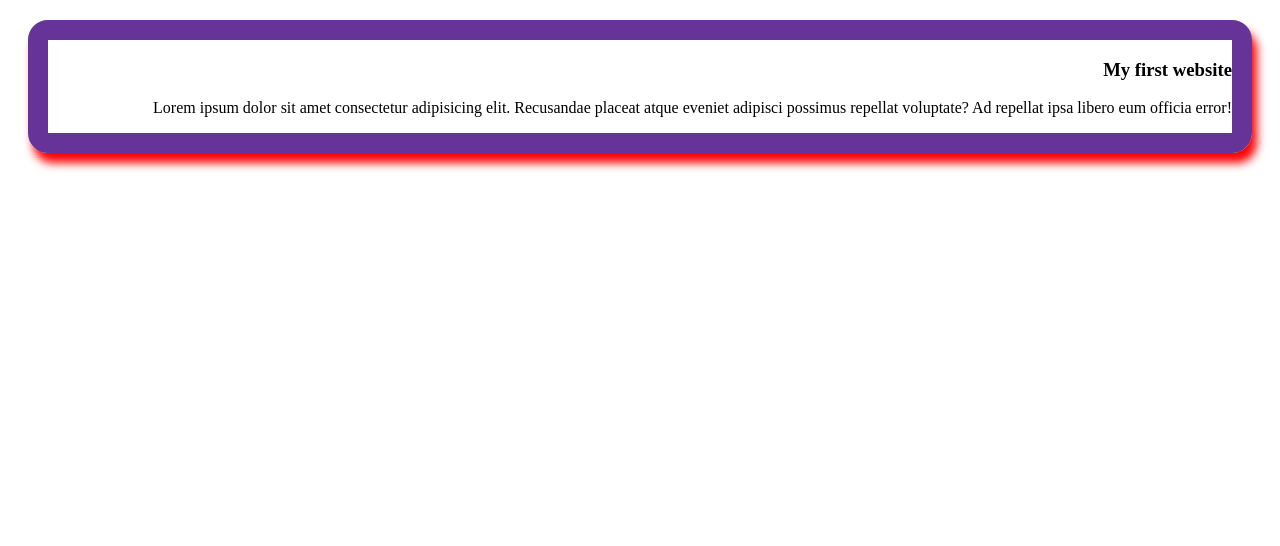
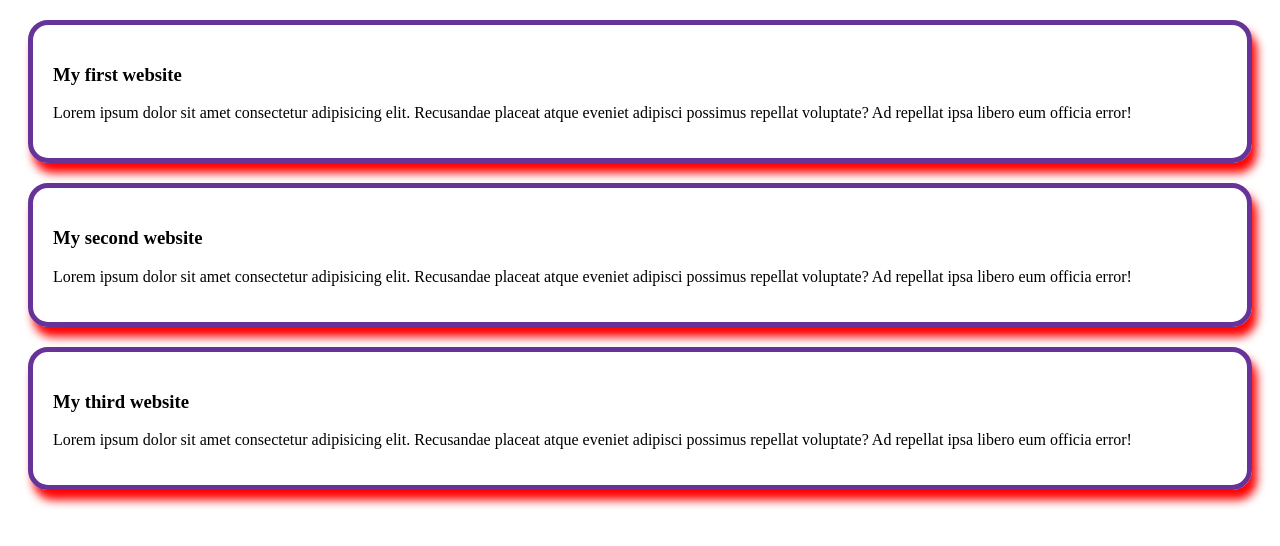
Before and after one commit to Sharif42200/basic_reset_repo_2nd, a plain HTML site: page index.html in a window 1280 px wide. Drawn offline with Linux system fonts and the light colour scheme.

Commit message:
added_2nd_3rd_blog

```diff
--- a/index.html
+++ b/index.html
@@ -11,5 +11,13 @@
         <h3>My first website</h3>
         <p>Lorem ipsum dolor sit amet consectetur adipisicing elit. Recusandae placeat atque eveniet adipisci possimus repellat voluptate? Ad repellat ipsa libero eum officia error!</p>
     </div>
+    <div class="git_blog">
+        <h3>My second website</h3>
+        <p>Lorem ipsum dolor sit amet consectetur adipisicing elit. Recusandae placeat atque eveniet adipisci possimus repellat voluptate? Ad repellat ipsa libero eum officia error!</p>
+    </div>
+    <div class="git_blog">
+        <h3>My third website</h3>
+        <p>Lorem ipsum dolor sit amet consectetur adipisicing elit. Recusandae placeat atque eveniet adipisci possimus repellat voluptate? Ad repellat ipsa libero eum officia error!</p>
+    </div>
 </body>
 </html>
--- a/styles.css
+++ b/styles.css
@@ -1,7 +1,8 @@
 .git_blog{
-    border: 20px solid rebeccapurple;
+    border: 5px solid rebeccapurple;
+    padding: 20px;
     margin: 20px;
     border-radius: 20px;
     box-shadow: 5px 10px 10px red;
-    text-align: right;
+    text-align: justify;
 }
```
